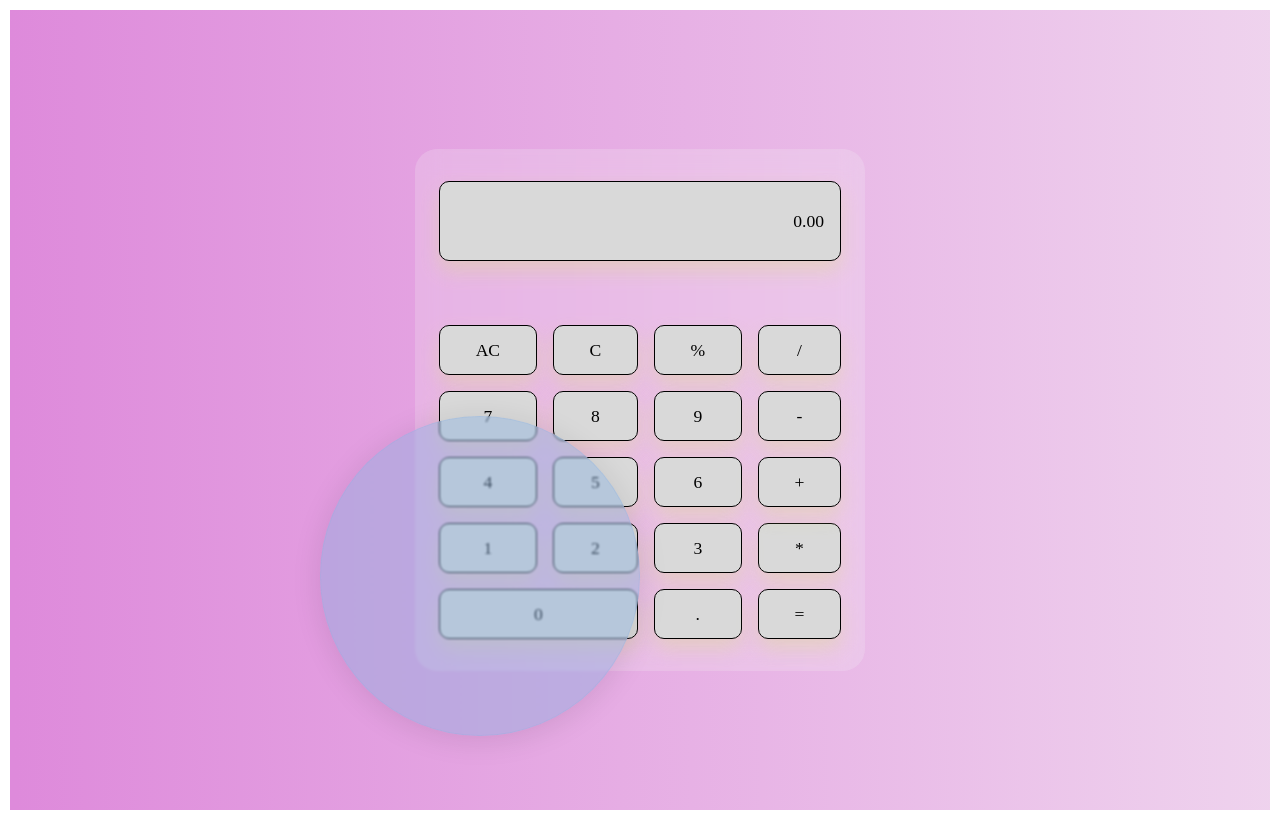
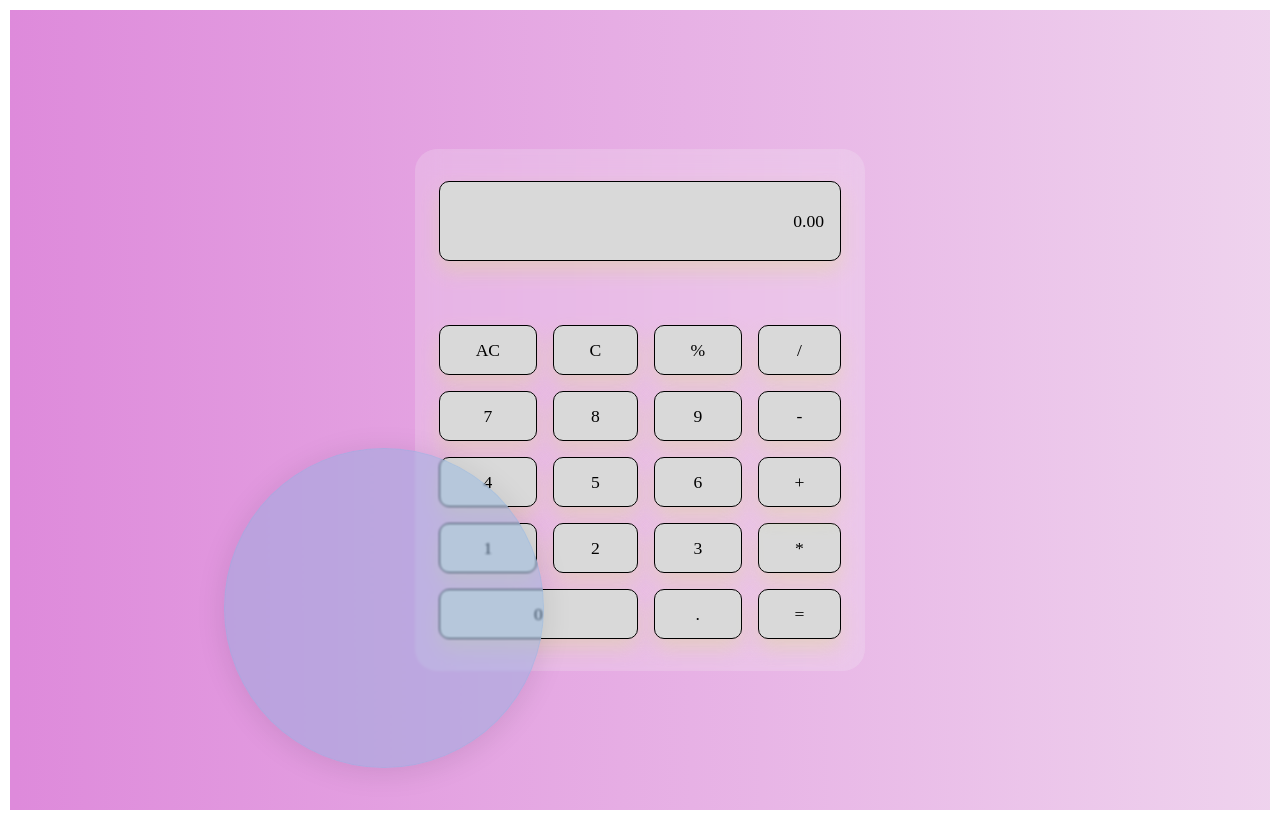
Before and after one commit to kojubivek/prank-calculator, a plain HTML site: page index.html in a window 1280 px wide. Drawn offline with Linux system fonts and the light colour scheme.

Commit message:
added translate property

```diff
--- a/style.css
+++ b/style.css
@@ -77,10 +77,10 @@ body {
 
 .circle {
   position: absolute;
-  bottom: 4rem;
-  left: 20rem;
-  height: 20rem;
-  width: 20rem;
+  bottom: 8%;
+  left: 20%;
+  height: 40%;
+  width: 25%;
   /* From https://css.glass */
   background: rgba(138, 177, 222, 0.43);
   border-radius: 16px;
@@ -89,6 +89,7 @@ body {
   -webkit-backdrop-filter: blur(1.2px);
   border: 1px solid rgba(138, 177, 222, 0.25);
   border-radius: 100%;
+  transform: translate(-10%, 10%);
 }
 
 .btn-ac {
```
